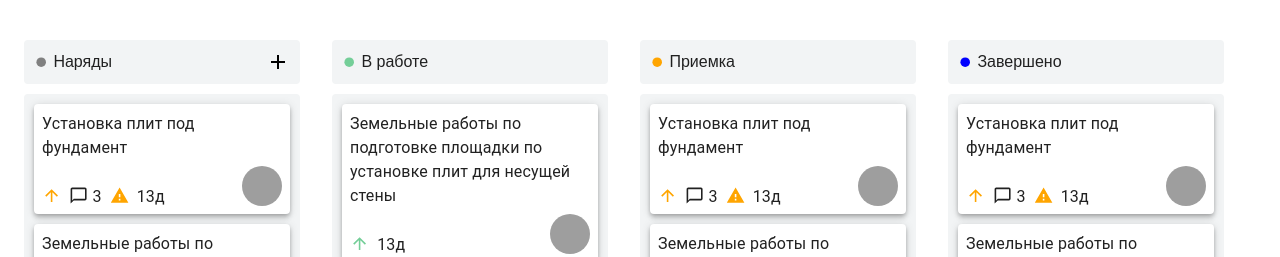
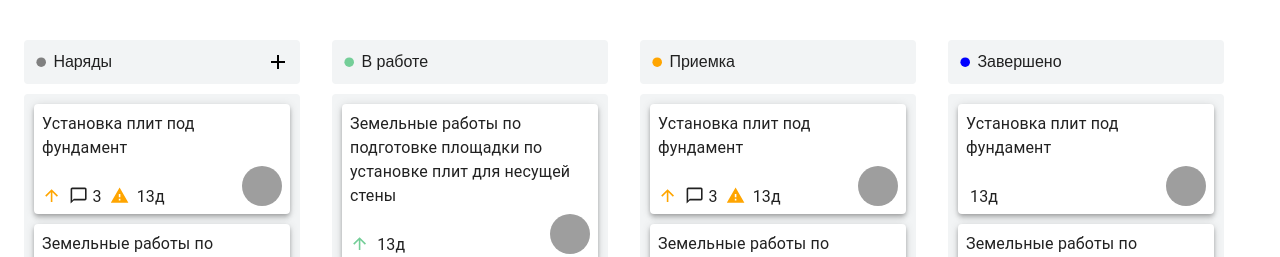
Before and after one commit to orangecat21/jira-like, a React app: page / in a window 1280 px wide. Shown: the top 257 px of the page. Built offline with nearby package versions, Linux system fonts and the light colour scheme; grey boxes are pictures that could not be loaded.

Commit message:
feat: implemented dragging left and right

```diff
--- a/package.json
+++ b/package.json
@@ -31,6 +31,7 @@
     "clsx": "^1.1.1",
     "react": "^17.0.1",
     "react-dom": "^17.0.1",
+    "react-draggable": "^4.4.3",
     "react-redux": "^7.2.2",
     "redux": "^4.0.5"
   },
--- a/src/components/StepSection/CompleteSectionContainer.js
+++ b/src/components/StepSection/CompleteSectionContainer.js
@@ -4,7 +4,7 @@ import {moveToInspectionAC} from '../../redux/reducers/actionCreators';
 
 const mapStateToProps = (state) => {
     return {
-        tasks: state.inspection.tasks,
+        tasks: state.complete.tasks,
         header: 'Завершено',
         headerMarkerColor: 'blue',
     };
--- a/src/components/StepSection/TaskList/TaskCard/index.js
+++ b/src/components/StepSection/TaskList/TaskCard/index.js
@@ -1,25 +1,27 @@
-import React from 'react';
+import React, {useState} from 'react';
 
-import {makeStyles, Card, Typography, Grid} from '@material-ui/core';
+import {makeStyles, Card, Typography, Grid, CardActionArea} from '@material-ui/core';
 import {
     ArrowUpward as ArrowMarker,
     ChatBubbleOutline as CommentIcon,
     Warning as WarningIcon
 } from '@material-ui/icons';
+import clsx from 'clsx';
+import Draggable from 'react-draggable';
 
-import clsx from 'clsx';
+
 import defaultAvatar from '../../../../assets/img/defaultAvatar.jpg'
 
 const useStyle = makeStyles({
     root: {
-        cursor: 'move',
-        padding: 8,
+        position: 'relative',
         '&:not(:last-child)': {
             marginBottom: 10,
         }
     },
-    text: {
-        cursor: 'text',
+    actionArea: {
+        padding: 8,
+        cursor: 'move',
     },
     comment: {
         marginRight: 4,
@@ -54,20 +56,43 @@ const useStyle = makeStyles({
 
 const TaskCard = (
     {
-        id,
-        text,
-        arrowMarker,
-        colorMarker,
-        comment,
-        isWarning,
-        deadline,
-        author,
+        task,
+        cardClickHandler,
+        moveLeft,
+        moveRight,
         ...props
     }) => {
+    const {text, arrowMarker, colorMarker, comment, isWarning, deadline, author} = task;
     const classes = useStyle({colorMarker});
+    const [isDraged, setIsDraged] = useState(false);
+
+    const startDragHandler = () => {
+        setIsDraged(false);
+    }
+
+    const stopDragHandler = (e, data) => {
+        if (data.x !== 0) {
+            setIsDraged(true);
+            const width = data.node.offsetWidth;
+            if (width - data.x < width * 0.75) {
+                moveRight && moveRight(task);
+            } else if (width - data.x > width * 1.25) {
+                moveLeft && moveLeft(task);
+            }
+        }
+    };
+
+    const clickHandler = () => {
+        !isDraged && cardClickHandler && cardClickHandler();
+    }
+
+
     return (
+        <Draggable axis='x' onStop={stopDragHandler} onDrag={() => {
+        }} onStart={startDragHandler} position={{x: 0, y: 0}}>
             <Card elevation={4} classes={{root: classes.root, firstChild: classes.firstChild}} {...props}>
-            <Typography gutterBottom className={classes.text}>
+                <CardActionArea onClick={clickHandler} className={classes.actionArea}>
+                    <Typography gutterBottom>
                         {text}
                     </Typography>
                     <Grid container alignItems='flex-end'>
@@ -88,7 +113,10 @@ const TaskCard = (
                         <img src={author?.avatar || defaultAvatar} alt='User Avatar' className={classes.avatar}/>
 
                     </Grid>
+                </CardActionArea>
             </Card>
+        </Draggable>
+
     );
 };
 
--- a/src/components/StepSection/TaskList/index.js
+++ b/src/components/StepSection/TaskList/index.js
@@ -10,11 +10,17 @@ const useStyle = makeStyles({
     },
 });
 
-const TaskList = ({tasks, ...props}) => {
+const TaskList = ({tasks, cardClickHandler, moveLeft, moveRight, ...props}) => {
     const classes = useStyle();
     return (
         <Paper elevation={0} classes={{root: classes.root}} {...props}>
-            {tasks && tasks.map(task => <TaskCard {...task} />)}
+            {
+                tasks && tasks.map(task => <TaskCard key={task.id}
+                                                     task={task}
+                                                     moveLeft={moveLeft}
+                                                     moveRight={moveRight}
+                                                     cardClickHandler={cardClickHandler}/>)
+            }
         </Paper>
     );
 };
--- a/src/components/StepSection/index.js
+++ b/src/components/StepSection/index.js
@@ -23,6 +23,7 @@ const StepSection = (
         tasks,
         moveLeft,
         moveRight,
+        cardClickHandler,
         ...props
     }) => {
 
@@ -37,7 +38,7 @@ const StepSection = (
                 className={classes.sectionTitle}
             />
 
-            <TaskList tasks={tasks}/>
+            <TaskList tasks={tasks} moveLeft={moveLeft} moveRight={moveRight} cardClickHandler={cardClickHandler}/>
         </Grid>
     );
 };
--- a/src/redux/reducers/actionCreators.js
+++ b/src/redux/reducers/actionCreators.js
@@ -30,7 +30,7 @@ export const moveToInspectionAC = (task) => {
 
 export const moveToCompleteAC = (task) => {
     return {
-        type: actionTypes.MOVE_TASK_TO_ORDER,
+        type: actionTypes.MOVE_TASK_TO_COMPLETE,
         task
     }
 };
```
Also changed, not shown: 1 other file (tests, documents, lock files or other folders). Lines whose indentation alone changed are shown as unchanged.
